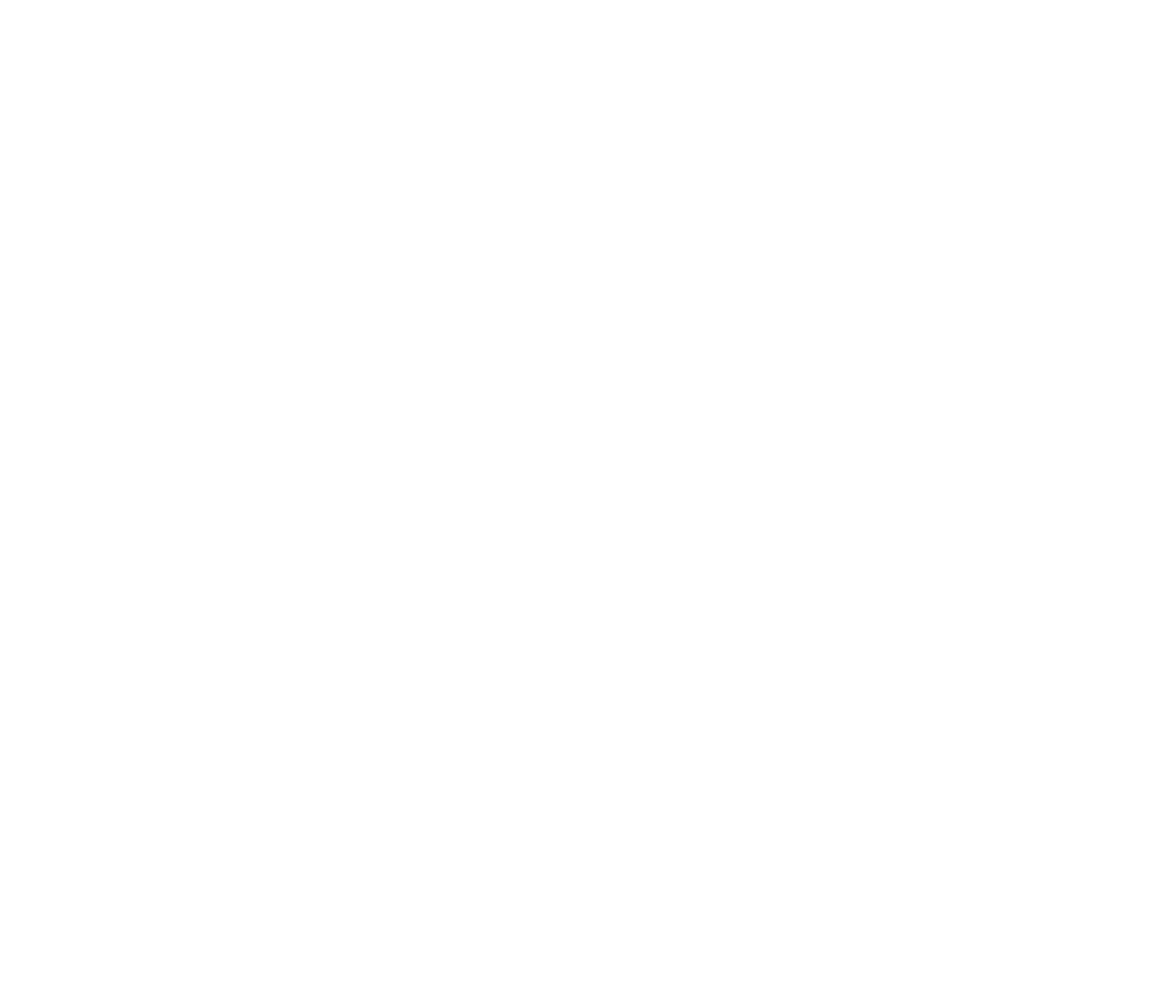
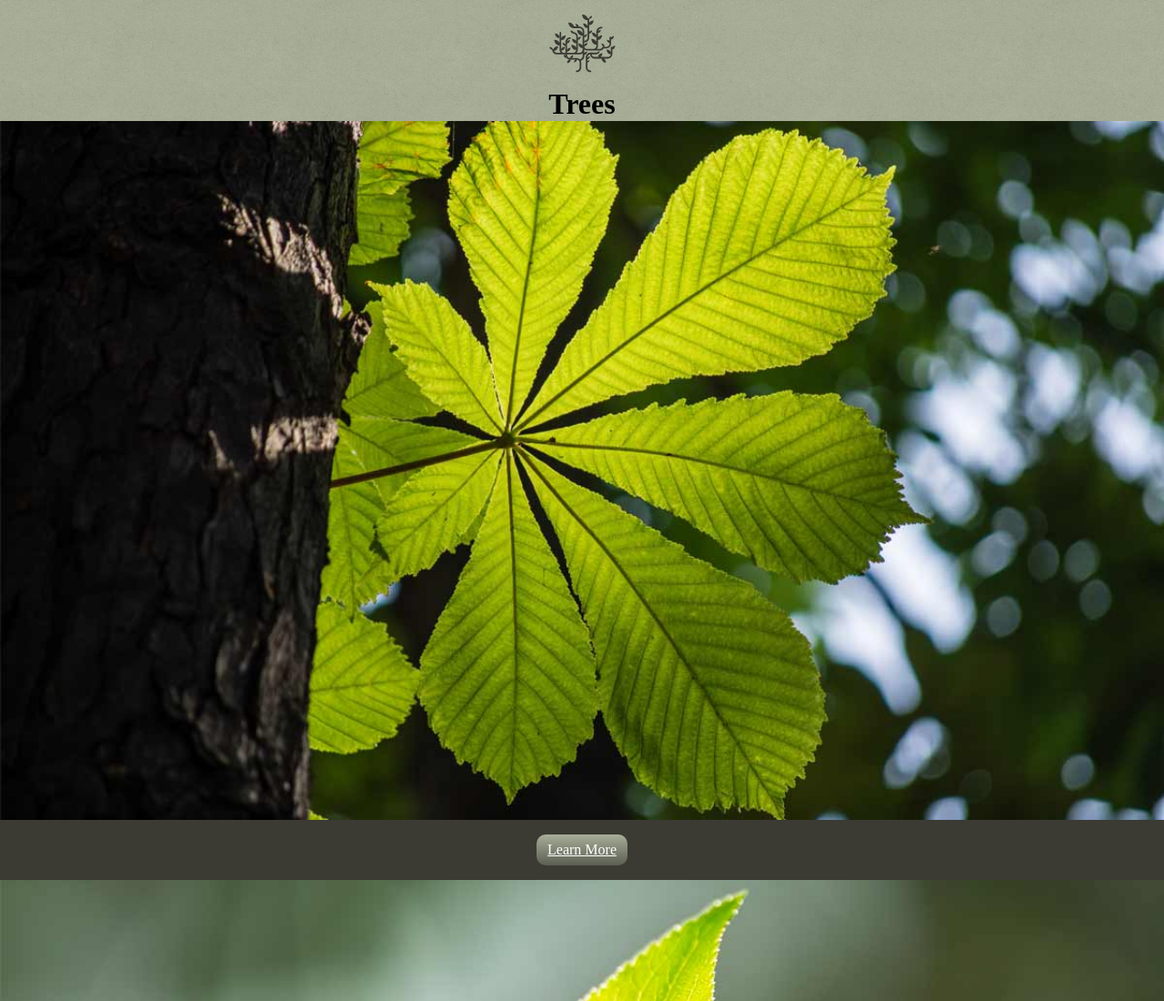
Before and after one commit to DizzyDez/images-demo, a plain HTML site: page index.html in a window 1280 px wide. Shown: the top 1100 px of the page at 91% size. Before the commit the page ends 800 px from the top, so only its background shows below. Drawn offline with Linux system fonts and the light colour scheme.

Commit message:
finished applying changed from mockup

```diff
--- a/css/main.css
+++ b/css/main.css
@@ -0,0 +1,46 @@
+html {
+  box-sizing:border-box;
+
+}
+
+*,*::before,*::after {
+  box-sizing:inherit;
+}
+
+img {
+  display:block;
+  width:100%;
+}
+
+body {
+  margin:0;
+}
+
+.masthead {
+  padding-top: 6em;
+  background-image: url("../images/treelogo.svg"), url("../images/masthead-bg.png");
+  background-size: 75px auto, 200px auto;
+  background-repeat: no-repeat, repeat;
+  background-position: center 10px, left top;
+  text-align: center;
+}
+
+h1{
+margin: 0;
+}
+
+.box {
+  background-color: #3b3a33;
+  padding: 1em;
+  text-align: center;
+}
+
+.btn {
+  display: inline-block;
+  padding:0.5em 0.75em;
+  text-align:none;
+  color:#fff;
+  background-color: #a8ae98;
+  border-radius: 10px;
+  background-image: linear-gradient(to bottom, #a8ae98, #5b5e52);
+}
--- a/index.html
+++ b/index.html
@@ -7,9 +7,23 @@
   <meta name="viewport" content="width=device-width, initial-scale=1">
   <link href="css/main.css" rel=stylesheet>
 </head>
+
 <body>
 
+<header class="masthead">
+<h1>Trees</h1>
+</header>
 
+<main>
+  <img src="images/leaves.jpg" alt="Branch shooting off side of tree with bright green leaves.">
+
+  <div class="box">
+    <a class="btn" href="#">Learn More </a>
+  </div>
+
+  <img src="images/leaves2.jpg" alt="A small plant with a couple leaves.">
+  <img src="images/leaves3.jpg" alt="A small buch of leaves growing on the side of the tree.">
+</main>
 </body>
 
 </html>
```
Also changed, not shown: images/leaves.jpg (added), images/leaves2.jpg (added), images/leaves3.jpg (added), images/masthead-bg.png (added), images/treelogo.svg (added).
